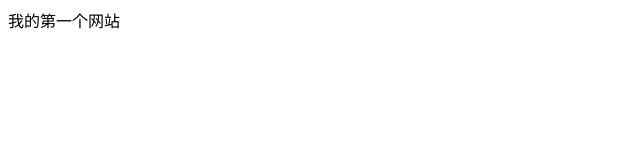
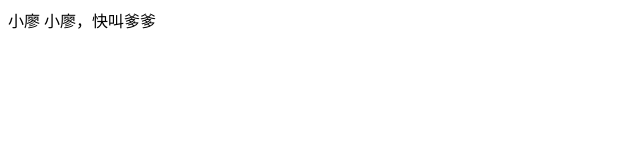
Before and after one commit to l13396511200/wed-Ljl, a plain HTML site: page index.html in a window 1280 px wide. Shown: the full height of the page, 0-640 px from the left. Drawn offline with Linux system fonts and the light colour scheme.

Commit message:
Update index.html

```diff
--- a/index.html
+++ b/index.html
@@ -5,6 +5,6 @@
 		<title>HTML示例</title>
 	</head>
 	<body>
-	我的第一个网站
+小廖 小廖，快叫爹爹
 	</body>
 </html>
```
